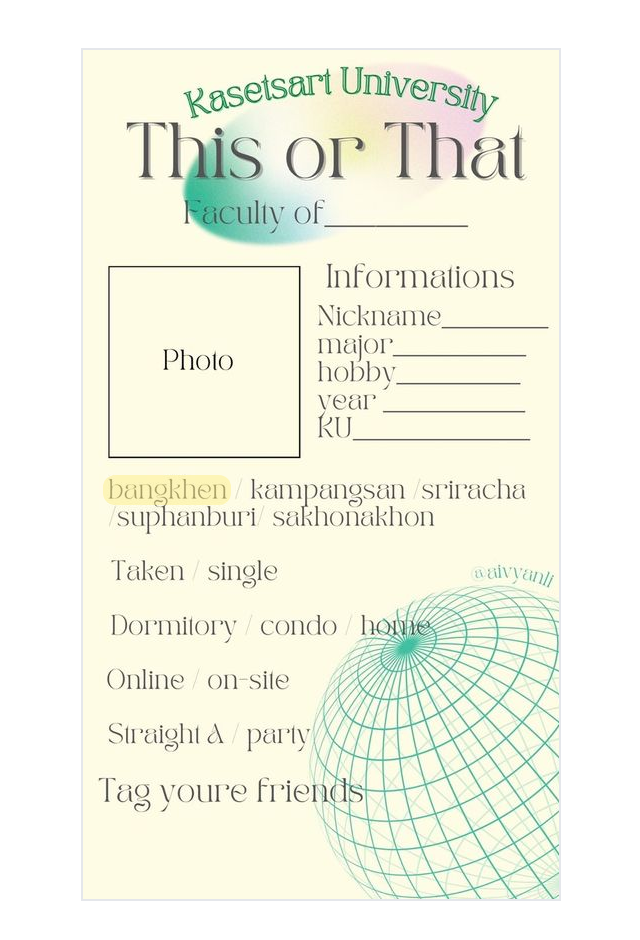
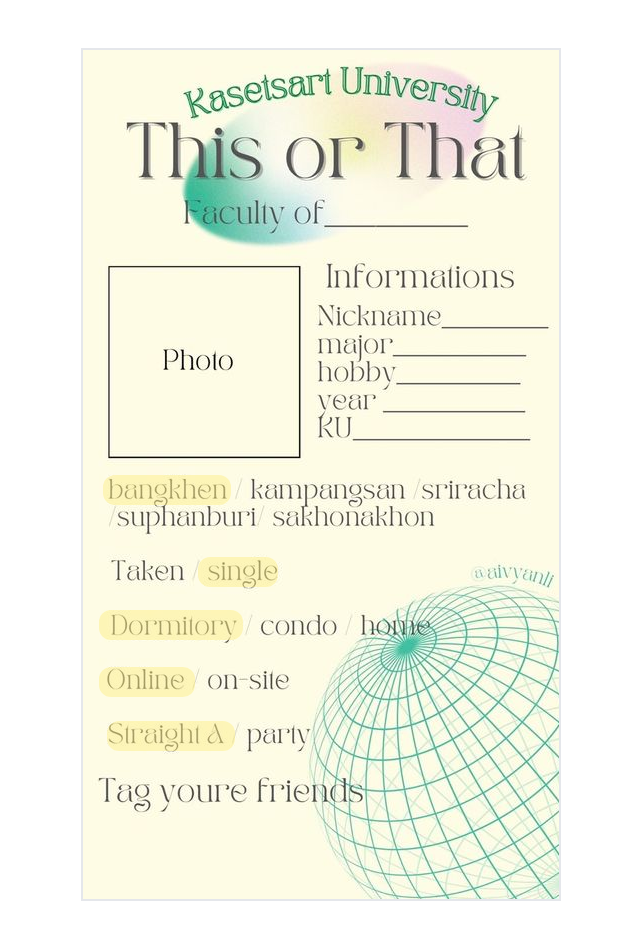
Before and after one commit to Teerut26/gen-ku, a Svelte app: page / in a window 1280 px wide. Shown: the top 940 px of the page, without its empty margins (319-959 px from the left). Built offline with nearby package versions, Linux system fonts and the light colour scheme.

Commit message:
add highlight option

```diff
--- a/src/App.svelte
+++ b/src/App.svelte
@@ -3,12 +3,20 @@
     import template from "./assets/template.jpg";
     import Counter from "./lib/Counter.svelte";
 
-    type Highlight =
+    type CampusHighlight =
         | "bangkhen"
         | "kampangsan"
         | "sriracha"
         | "suphanburi"
         | "sakhonakhon";
+
+    type StatusHighlight = "single" | "taken";
+
+    type LearnHighlight = "onsite" | "online";
+
+    type AccommodationHighlight = "dormitory" | "condo" | "home";
+
+    type TargetHighlight = "straightA" | "party";
 
     enum positionCampus {
         bangkhen = "top-[425px] h-[30px] w-[8rem] left-[20px]",
@@ -18,7 +26,20 @@
         sakhonakhon = "top-[453px] h-[30px] w-[11rem] left-[11.5rem]",
     }
 
-    let campusHighlight: Highlight = "bangkhen";
+    enum status {
+        single = "top-[507px] h-[30px] w-[5rem] left-[115px]",
+        taken = "top-[507px] h-[30px] w-[6rem] left-[1rem]",
+    }
+
+    let campusHighlight: CampusHighlight = "bangkhen";
+
+    let statusHighlight: StatusHighlight = "single";
+
+    let accommodationHighlight: AccommodationHighlight = "dormitory";
+
+    let learnHighlight: LearnHighlight = "online";
+
+    let targetHighlight: TargetHighlight = "straightA";
 
     let isHide = true;
 </script>
@@ -81,14 +102,14 @@
                 />
 
                 <div
-                    on:click={() => campusHighlight = "bangkhen"}
+                    on:click={() => (campusHighlight = "bangkhen")}
                     class={`absolute z-10 ${positionCampus.bangkhen} ${
                         campusHighlight === "bangkhen" ? "bg-yellow-200/50" : ""
                     } rounded-xl`}
                 />
 
                 <div
-                    on:click={() => campusHighlight = "kampangsan"}
+                    on:click={() => (campusHighlight = "kampangsan")}
                     class={`absolute z-10 ${positionCampus.kampangsan} ${
                         campusHighlight === "kampangsan"
                             ? "bg-yellow-200/50"
@@ -97,7 +118,7 @@
                 />
 
                 <div
-                    on:click={() => campusHighlight = "sakhonakhon"}
+                    on:click={() => (campusHighlight = "sakhonakhon")}
                     class={`absolute z-10 ${positionCampus.sakhonakhon} ${
                         campusHighlight === "sakhonakhon"
                             ? "bg-yellow-200/50"
@@ -106,18 +127,80 @@
                 />
 
                 <div
-                    on:click={() => campusHighlight = "sriracha"}
+                    on:click={() => (campusHighlight = "sriracha")}
                     class={`absolute z-10 ${positionCampus.sriracha} ${
                         campusHighlight === "sriracha" ? "bg-yellow-200/50" : ""
                     } rounded-xl`}
                 />
 
                 <div
-                    on:click={() => campusHighlight = "suphanburi"}
+                    on:click={() => (campusHighlight = "suphanburi")}
                     class={`absolute z-10 ${positionCampus.suphanburi} ${
                         campusHighlight === "suphanburi"
                             ? "bg-yellow-200/50"
                             : ""
+                    } rounded-xl`}
+                />
+
+                <div
+                    on:click={() => (statusHighlight = "taken")}
+                    class={`absolute z-10 ${status.taken} ${
+                        statusHighlight === "taken" ? "bg-yellow-200/50" : ""
+                    } rounded-xl`}
+                />
+                <div
+                    on:click={() => (statusHighlight = "single")}
+                    class={`absolute z-10 ${status.single} ${
+                        statusHighlight === "single" ? "bg-yellow-200/50" : ""
+                    } rounded-xl`}
+                />
+                <div
+                    on:click={() => (accommodationHighlight = "dormitory")}
+                    class={`absolute z-10 top-[35rem] h-[30px] w-[9rem] left-[1rem] ${
+                        accommodationHighlight === "dormitory"
+                            ? "bg-yellow-200/50"
+                            : ""
+                    } rounded-xl`}
+                />
+                <div
+                    on:click={() => (accommodationHighlight = "condo")}
+                    class={`absolute z-10 top-[35rem] h-[30px] w-[6rem] left-[10.5rem] ${
+                        accommodationHighlight === "condo"
+                            ? "bg-yellow-200/50"
+                            : ""
+                    } rounded-xl`}
+                />
+                <div
+                    on:click={() => (accommodationHighlight = "home")}
+                    class={`absolute z-10 top-[35rem] h-[30px] w-[6rem] left-[16.5rem] ${
+                        accommodationHighlight === "home"
+                            ? "bg-yellow-200/50"
+                            : ""
+                    } rounded-xl`}
+                />
+                <div
+                    on:click={() => (learnHighlight = "online")}
+                    class={`absolute z-10 top-[617px] h-[30px] w-[6rem] left-[1rem] ${
+                        learnHighlight === "online" ? "bg-yellow-200/50" : ""
+                    } rounded-xl`}
+                />
+                <div
+                    on:click={() => (learnHighlight = "onsite")}
+                    class={`absolute z-10 top-[617px] h-[30px] w-[6rem] left-[7.5rem] ${
+                        learnHighlight === "onsite" ? "bg-yellow-200/50" : ""
+                    } rounded-xl`}
+                />
+
+                <div
+                    on:click={() => (targetHighlight = "straightA")}
+                    class={`absolute z-10 top-[671px] h-[30px] w-[8rem] left-[1.5rem] ${
+                        targetHighlight === "straightA" ? "bg-yellow-200/50" : ""
+                    } rounded-xl`}
+                />
+                <div
+                    on:click={() => (targetHighlight = "party")}
+                    class={`absolute z-10 top-[671px] h-[30px] w-[6rem] left-[9rem] ${
+                        targetHighlight === "party" ? "bg-yellow-200/50" : ""
                     } rounded-xl`}
                 />
             </div>
@@ -129,6 +212,4 @@
     .bg-image {
         background-image: url("/template.jpg");
     }
-    @apply {
-    }
 </style>
```
